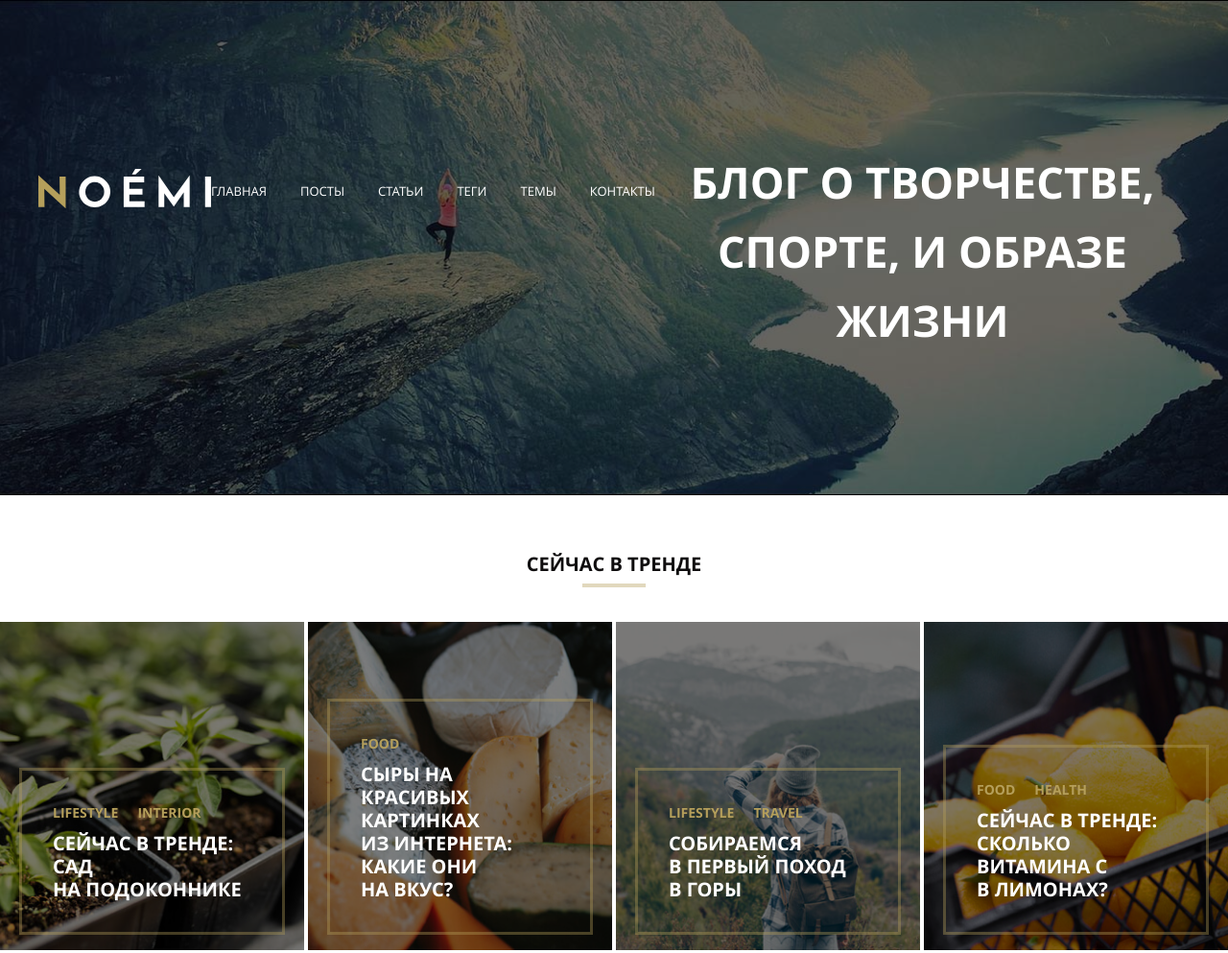
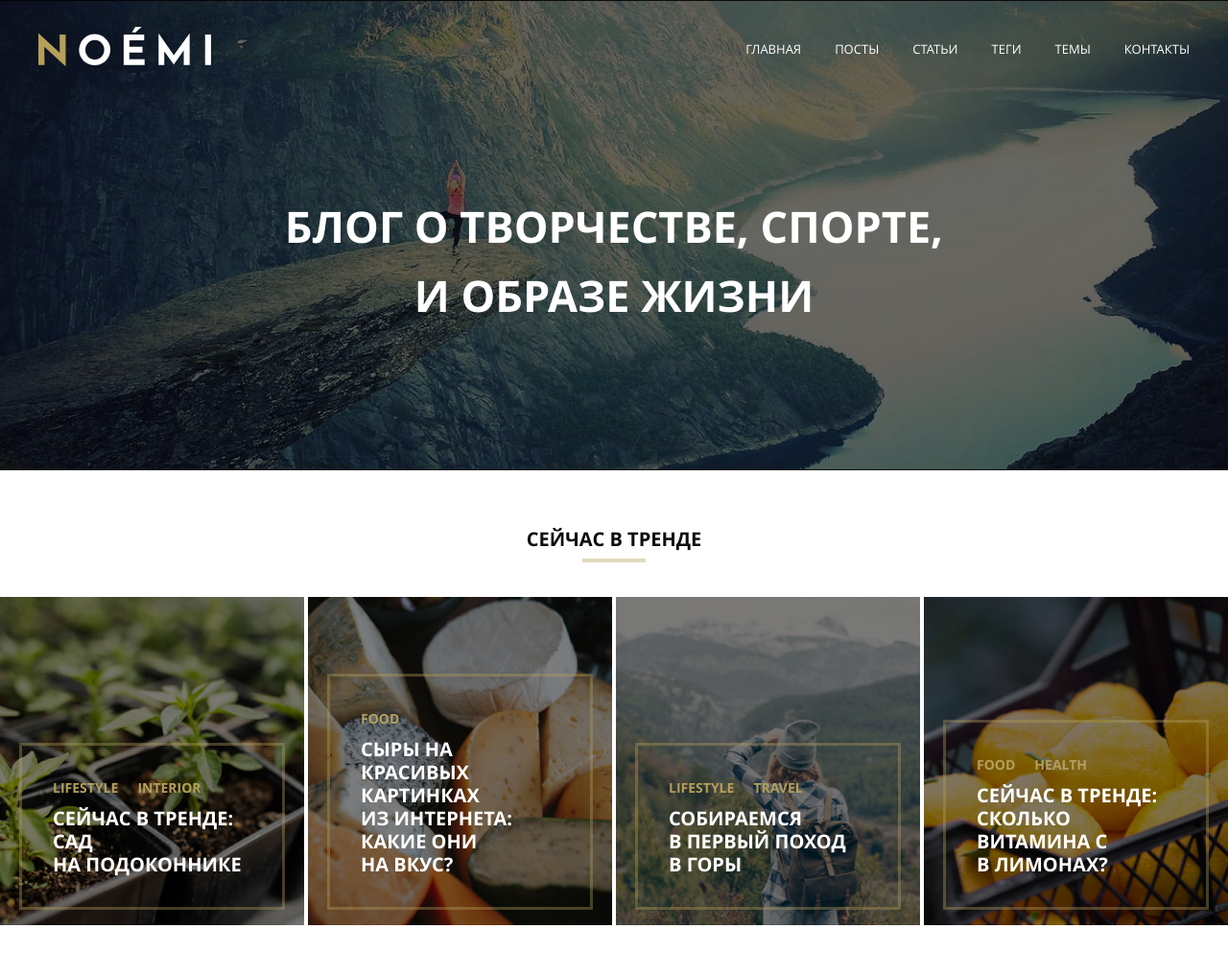
Before and after one commit to webtkach/mq-diplom, a plain HTML site: page index.html in a window 1280 px wide. Shown: the top 993 px of the page at 96% size. Drawn offline with Linux system fonts and the light colour scheme.

Commit message:
Add files via upload

```diff
--- a/index.html
+++ b/index.html
@@ -8,7 +8,7 @@
   </head>
   <body>
     <header class="hero">
-      <div class="container flex">
+      <div class="container">
         <nav class="nav flex">
           <a href="#" class="logo">
             <img src="svg/noemi-logo.svg" alt="Логотип" />
```
